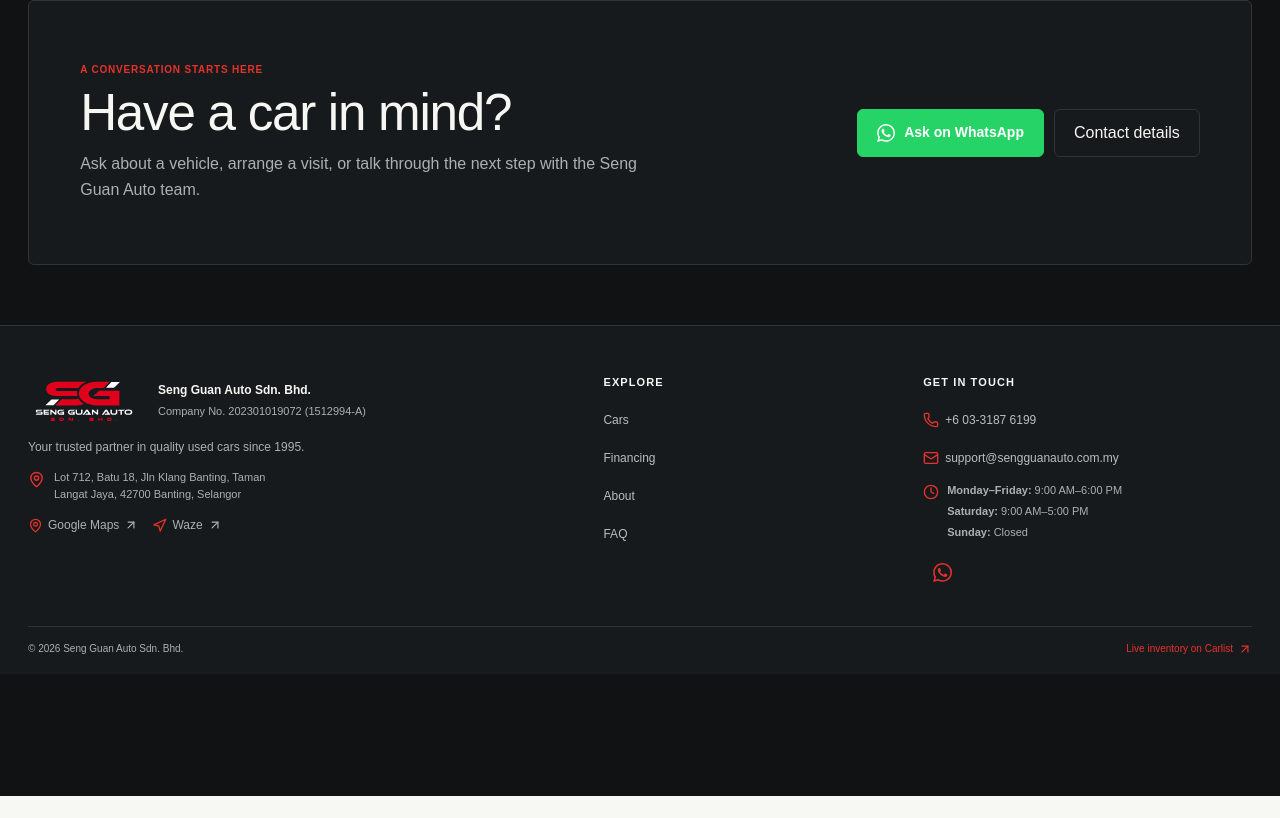
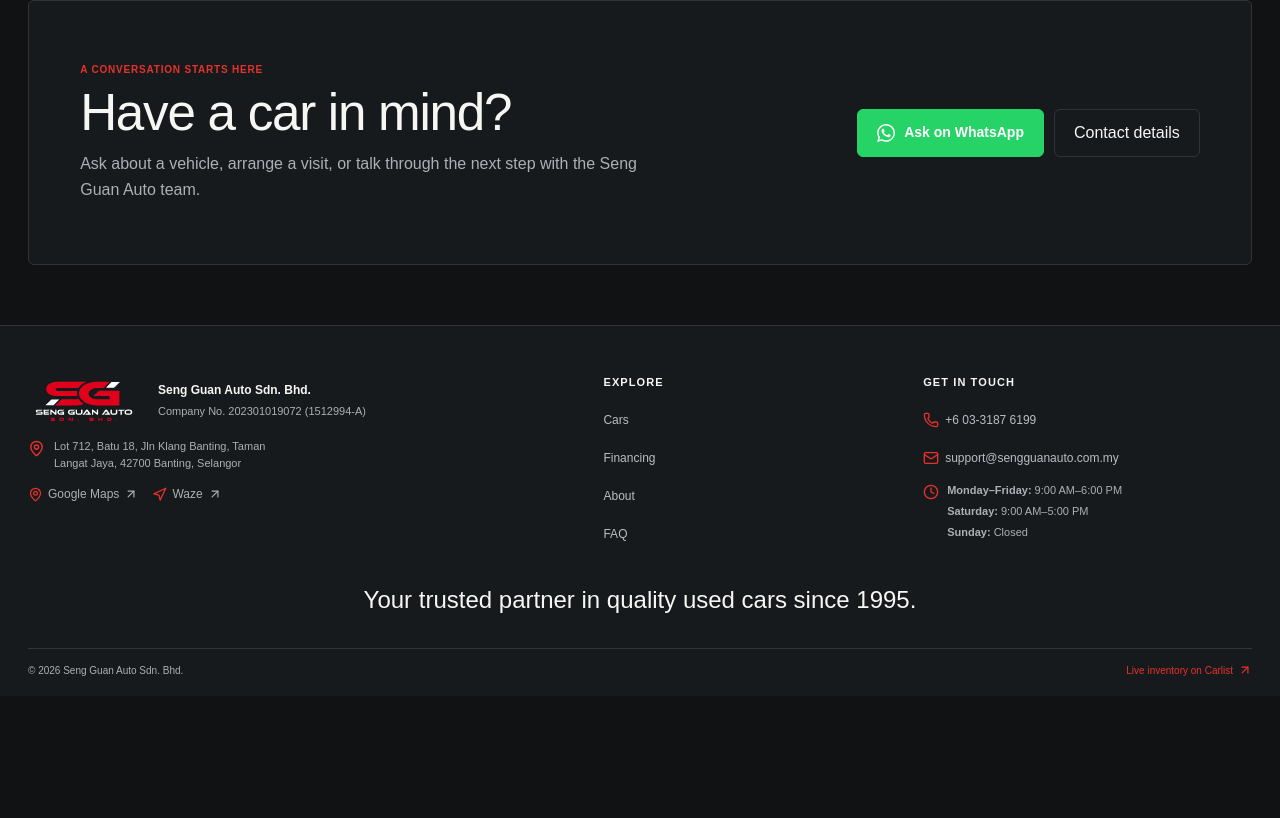
Before and after one commit to yapjoseph95/Seng-Guan-Auto-Website, a React (Vite) app in the folder prototype/: page / in a window 1280 px wide. Shown: the part 2444-3262 px from the top of the page. Before the commit the page ends 3240 px from the top, so only its background shows below. Built offline with nearby package versions, Linux system fonts and the light colour scheme.

Commit message:
style: center footer slogan and remove WhatsApp badge

```diff
--- a/prototype/src/App.css
+++ b/prototype/src/App.css
@@ -511,7 +511,6 @@
 .footer-legal-lockup { min-width: 0; }
 .footer-brand .footer-company { margin: 0; color: var(--ink); font-size: 12px; font-weight: 700; }
 .footer-brand .footer-registration { margin-top: 4px; font-size: 11px; }
-.footer-brand .footer-slogan { max-width: 300px; margin-top: 12px; color: var(--muted); font-size: 12px; line-height: 1.55; }
 .footer-address-row { display: flex; align-items: flex-start; gap: 9px; margin-top: 12px; }
 .footer-address-row > svg { margin-top: 2px; color: var(--brand); flex: none; }
 .footer-brand .footer-address { max-width: 38ch; margin: 0; line-height: 1.55; }
@@ -519,10 +518,6 @@
 .footer-directions a { min-height: 28px; display: inline-flex; align-items: center; gap: 5px; color: var(--muted); font-size: 12px; text-decoration: none; }
 .footer-directions a:hover { color: var(--brand); }
 .footer-directions a > svg:first-child { color: var(--brand); }
-.footer-socials { display: flex; gap: 10px; margin-top: 2px; }
-.footer-social-link { width: 38px; height: 38px; display: inline-flex; align-items: center; justify-content: center; color: #f4f4f2; background: #303438; border-radius: 50%; transition: color 160ms ease, background-color 160ms ease, transform 160ms ease; }
-.footer-social-link svg { width: 19px; height: 19px; }
-.footer-social-link:hover { color: #fff; background: #25d366; transform: translateY(-2px); }
 .footer-links, .footer-contact { display: flex; flex-direction: column; align-items: flex-start; gap: 10px; }
 .footer-links strong, .footer-contact strong { margin-bottom: 5px; color: var(--ink); font-size: 11px; text-transform: uppercase; letter-spacing: .1em; }
 .footer-links button, .footer-contact a { min-height: 28px; padding: 0; display: inline-flex; align-items: center; gap: 6px; color: var(--muted); background: none; border: 0; font-size: 12px; text-decoration: none; cursor: pointer; }
@@ -531,6 +526,7 @@
 .footer-hours { display: flex; align-items: flex-start; gap: 8px; color: var(--muted); font-size: 11px; line-height: 1.55; }
 .footer-hours > svg { margin-top: 2px; color: var(--brand); flex: none; }
 .footer-hours > div { display: grid; gap: 4px; }
+.footer-slogan { max-width: 60ch; margin: 0 auto 30px; color: var(--ink); font-size: clamp(17px, 2vw, 24px); font-weight: 500; line-height: 1.45; text-align: center; }
 .footer-bottom { padding-top: 14px; display: flex; justify-content: space-between; gap: 20px; color: var(--muted); border-top: 1px solid var(--line); font-size: 10px; }
 .footer-bottom a { display: inline-flex; align-items: center; gap: 5px; color: var(--brand); text-decoration: none; }
 
--- a/prototype/src/App.tsx
+++ b/prototype/src/App.tsx
@@ -774,7 +774,6 @@
               <p className="footer-registration">Company No. 202301019072 (1512994-A)</p>
             </div>
           </div>
-          <p className="footer-slogan">Your trusted partner in quality used cars since 1995.</p>
           <div className="footer-address-row"><MapPin size={17} aria-hidden="true" /><p className="footer-address">{contact.address}</p></div>
           <nav className="footer-directions" aria-label="Showroom directions">
             <a href={googleMapsUrl} target="_blank" rel="noreferrer"><MapPin size={15} aria-hidden="true" /> Google Maps <ArrowUpRight size={14} aria-hidden="true" /></a>
@@ -787,11 +786,9 @@
           <a href={contact.phoneHref}><Phone size={16} aria-hidden="true" /> {contact.phone}</a>
           <a href={`mailto:${contact.email}`}><Mail size={16} aria-hidden="true" /> {contact.email}</a>
           <div className="footer-hours"><Clock size={16} aria-hidden="true" /><div>{contact.hours.map(([day, hours]) => <span key={day}><b>{day}:</b> {hours}</span>)}</div></div>
-          <nav className="footer-socials" aria-label="Social media">
-            <a className="footer-social-link" href={contact.whatsapp} target="_blank" rel="noreferrer" aria-label="Chat with Seng Guan Auto on WhatsApp"><WhatsAppGlyph /></a>
-          </nav>
         </div>
       </div>
+      <p className="footer-slogan">Your trusted partner in quality used cars since 1995.</p>
       <div className="footer-bottom"><span>© {new Date().getFullYear()} Seng Guan Auto Sdn. Bhd.</span><a href={contact.inventory} target="_blank" rel="noreferrer">Live inventory on Carlist <ArrowUpRight size={14} aria-hidden="true" /></a></div>
     </footer>
   )
```
